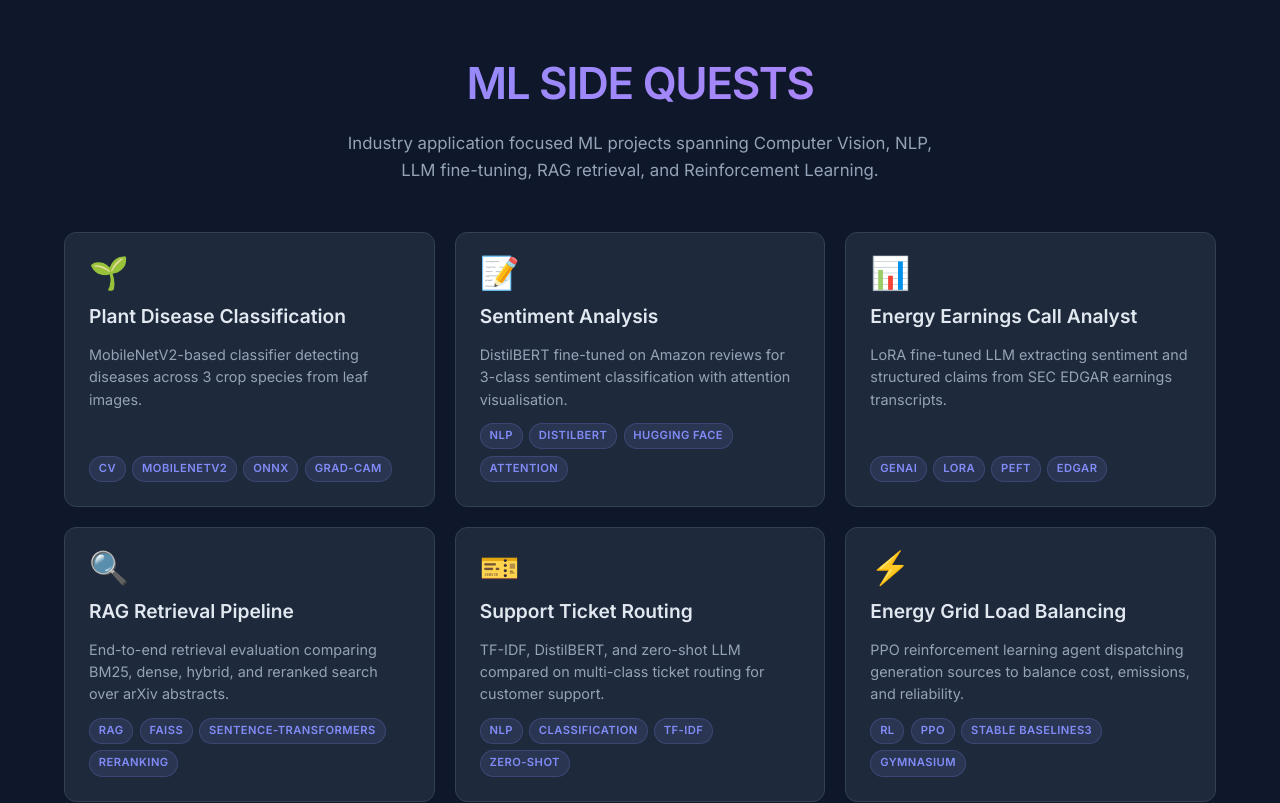
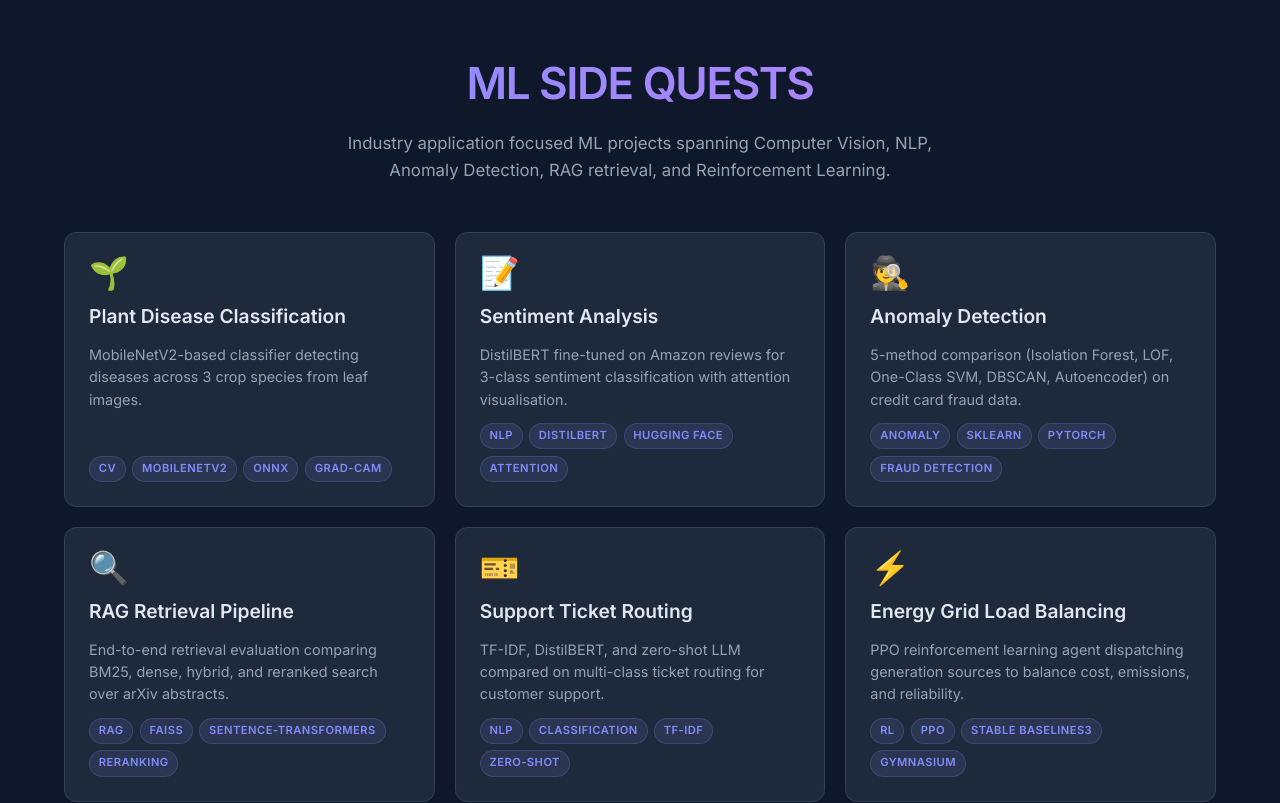
Before and after one commit to allanmichaelhender/ML_side_quests, a React (Vite) app in the folder vercel_frontend/: page / in a window 1280 px wide. Shown: the top 803 px of the page. Built offline with nearby package versions, Linux system fonts and the light colour scheme.

Commit message:
update frontend: quest-03 is now Anomaly Detection

```diff
--- a/vercel_frontend/src/App.tsx
+++ b/vercel_frontend/src/App.tsx
@@ -30,11 +30,11 @@ const QUESTS: Quest[] = [
   },
   {
     id: 3,
-    title: "Energy Earnings Call Analyst",
+    title: "Anomaly Detection",
     description:
-      "LoRA fine-tuned LLM extracting sentiment and structured claims from SEC EDGAR earnings transcripts.",
-    emoji: "📊",
-    tags: ["GenAI", "LoRA", "PEFT", "EDGAR"],
+      "5-method comparison (Isolation Forest, LOF, One-Class SVM, DBSCAN, Autoencoder) on credit card fraud data.",
+    emoji: "🕵️",
+    tags: ["Anomaly", "Sklearn", "PyTorch", "Fraud Detection"],
     streamlitUrl: "https://ml-sidequests-03.streamlit.app",
   },
   {
@@ -98,7 +98,7 @@ export default function App() {
         <h1>ML Side Quests</h1>
         <p className="app-subtitle">
           Industry application focused ML projects spanning Computer Vision,
-          NLP, LLM fine-tuning, RAG retrieval, and Reinforcement Learning.
+          NLP, Anomaly Detection, RAG retrieval, and Reinforcement Learning.
         </p>
       </header>
 
```
